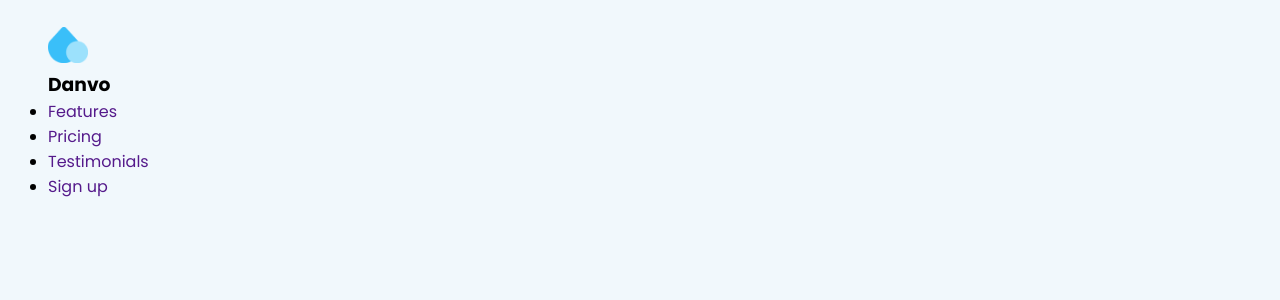
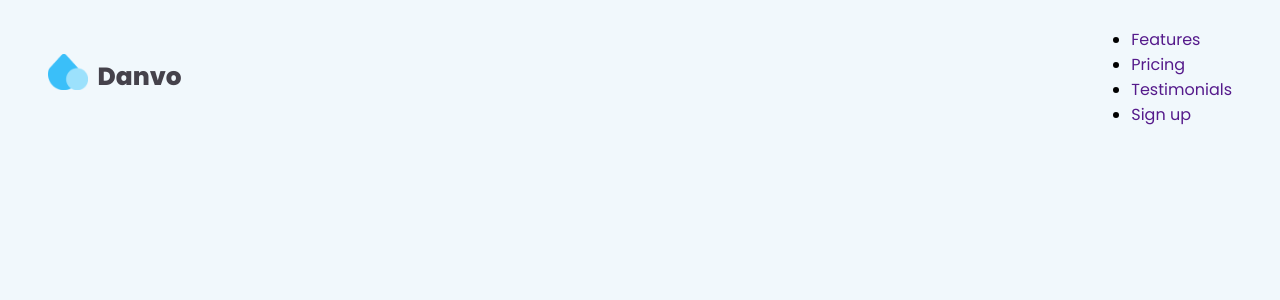
Before and after one commit to guibrbs/landing_page, a React (Vite) app: page / in a window 1280 px wide. Shown: the top 300 px of the page. Built offline with nearby package versions, Linux system fonts and the light colour scheme.

Commit message:
:rocket:Changing logo style

```diff
--- a/src/components/navbar/navbar.css
+++ b/src/components/navbar/navbar.css
@@ -1,6 +1,22 @@
 .logo img{
     width: 40px;
+    margin-right: .6rem;
+    margin-top: -0.6rem;
 }
+
+.logo{
+    display: flex;
+    align-items: center;
+    cursor: pointer;
+}
+
+.logo h3{
+    color: var(--darkTwo);
+    font-size: 1.55rem;
+    line-height: 1.2;
+    font-weight: 800;
+}
+
 .container{
     position: relative;
     max-width: 81rem;
@@ -9,3 +25,9 @@
     padding: 0 3rem;
     z-index: 10;
 }
+
+header .container{
+    display: flex;
+    justify-content: space-between;
+    align-items: center;
+}
```
